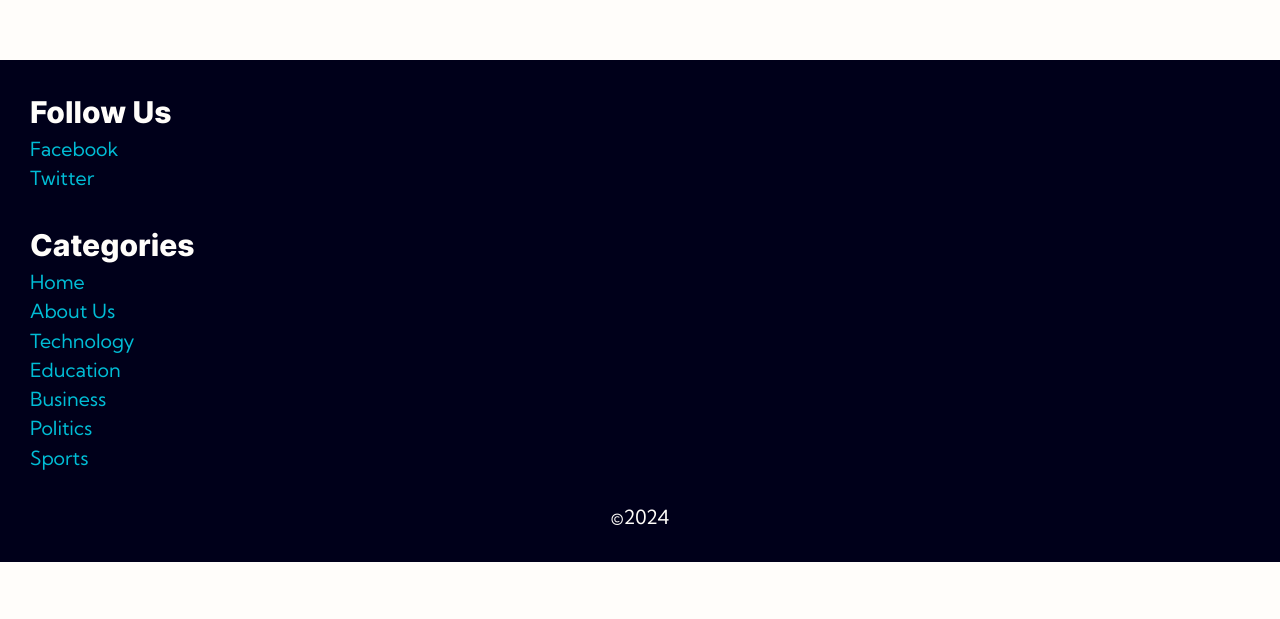
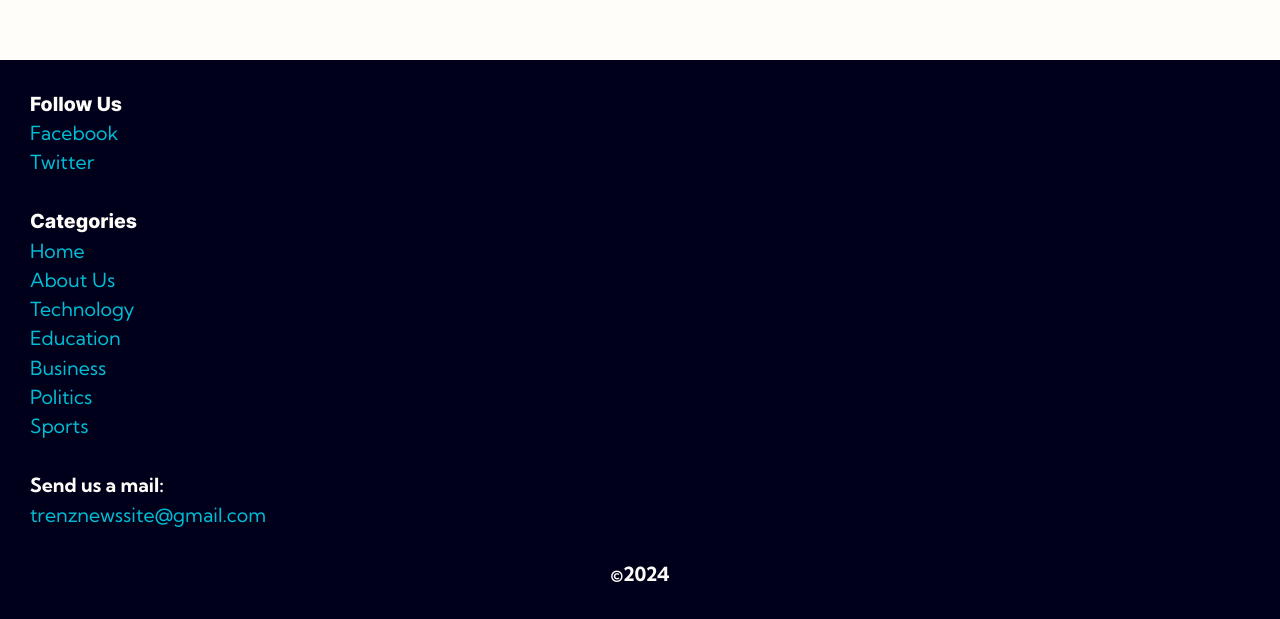
Before and after one commit to jScriptural/trenz, a React (Vite) app: page /home in a window 1280 px wide. Shown: the part 8485-9104 px from the top of the page. Before the commit the page ends 9047 px from the top, so only its background shows below. Built offline with nearby package versions, Linux system fonts and the light colour scheme.

Commit message:
added social links

```diff
--- a/src/assets/scss/components/footer.scss
+++ b/src/assets/scss/components/footer.scss
@@ -11,7 +11,7 @@
   li {
     list-style: none;
   }
-  h1 {
+  h2 {
     color: inherit;
   }
   a {
@@ -28,6 +28,17 @@
     display: flex;
     justify-content: center;
     align-items: center;
+    font-weight: bold;
+  }
+  .contact{
+    margin-bottom: 2rem;
+    h3 {
+      color: inherit;
+      font-weight: bold;
+    }
+    p {
+      color: $teal;
+    }
   }
 
 }
--- a/src/components/Footer.jsx
+++ b/src/components/Footer.jsx
@@ -4,11 +4,11 @@ import {navLinks} from "./Header.jsx";
 const socials = [
   {
     platform: "Facebook",
-    link: "#",
+    link: "https://www.facebook.com/trenzlinks?mibextid=ZbWKwL",
   },
   {
     platform: "Twitter",
-    link: "#",
+    link: "https://x.com/trenzlinks?t=RNmDx4Xya_7XLm1pvMxlvQ&s=09",
   }
 ];
 
@@ -17,14 +17,14 @@ export default function Footer(){
   return (
     <section id="footer">
       <div className="socials">
-	<h1>Follow Us</h1>
+	<h2>Follow Us</h2>
 	<ul>
 	  {socials.map((social,i)=>(<li key={i} className={social.platform+" social"}> <a href={social.link} target="_blank" title={"follow us on "+social.platform}>{social.platform}</a></li>
 	  ))}
 	</ul>
       </div>
       <div className="categories">
-	<h1> Categories </h1>
+	<h2> Categories </h2>
 	<ul>
 	  {navLinks.map((link,i)=>(<li className="nav-links" key={i}>
 	    <Link className="link" to={link.toLowerCase()}>{link}</Link>
@@ -32,6 +32,7 @@ export default function Footer(){
 	  ))}
 	</ul>
       </div>
+      <div className="contact"><h3>Send us a mail:</h3> <p> trenznewssite@gmail.com </p></div>
       <div className="copyright"><span>&copy;{new Date().getFullYear()}</span></div>
     </section>
   );
```
